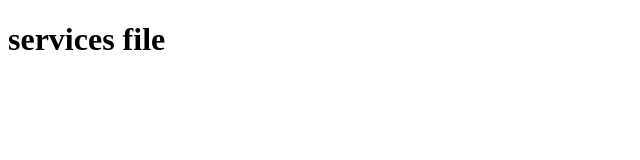
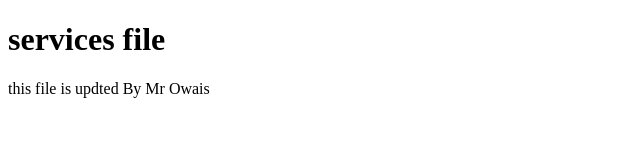
Before and after one commit to murtazasaeed-eng/e-project, a plain HTML site: page service.html in a window 1280 px wide. Shown: the whole page, without its empty margins (0-640 px from the left). Drawn offline with Linux system fonts and the light colour scheme.

Commit message:
Update service.html with author note
Added a note indicating the file was updated by Mr. Owais.

```diff
--- a/service.html
+++ b/service.html
@@ -9,6 +9,6 @@
     <h1>
         services file
     </h1>
-
+    this file is updted By Mr Owais
 </body>
 </html>
```
